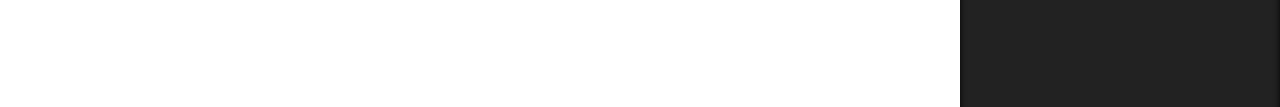
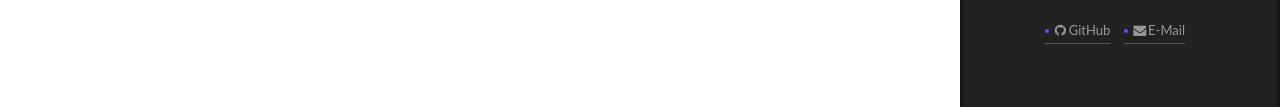
Before and after one commit to jiangbaige/jiangbaige.github.io, a plain HTML site: page 2019/02/12/hello-world/index.html in a window 1280 px wide. Both pictures are taken after a click on the item "Übersicht". Shown: the part 293-400 px from the top of the page. Drawn offline with Linux system fonts and the light colour scheme.

Commit message:
Site updated: 2019-02-12 18:46:47

```diff
--- a/2019/02/12/hello-world/index.html
+++ b/2019/02/12/hello-world/index.html
@@ -555,6 +555,32 @@
 
 
 
+            <div class="links-of-author motion-element">
+
+                <span class="links-of-author-item">
+
+
+
+
+
+
+
+                  <a href="https://github.com/jiangbaige" title="GitHub &rarr; https://github.com/jiangbaige" rel="noopener" target="_blank"><i class="fa fa-fw fa-github"></i>GitHub</a>
+                </span>
+
+                <span class="links-of-author-item">
+
+
+
+
+
+
+
+                  <a href="mailto:719188428@qq.com" title="E-Mail &rarr; mailto:719188428@qq.com" rel="noopener" target="_blank"><i class="fa fa-fw fa-envelope"></i>E-Mail</a>
+                </span>
+
+            </div>
+
 
 
 
```
Also changed, not shown: 2019/02/12/新的文章/index.html (+26 -0 lines), archives/2019/02/index.html (+26 -0 lines), archives/2019/index.html (+26 -0 lines), archives/index.html (+26 -0 lines), index.html (+26 -0 lines).
